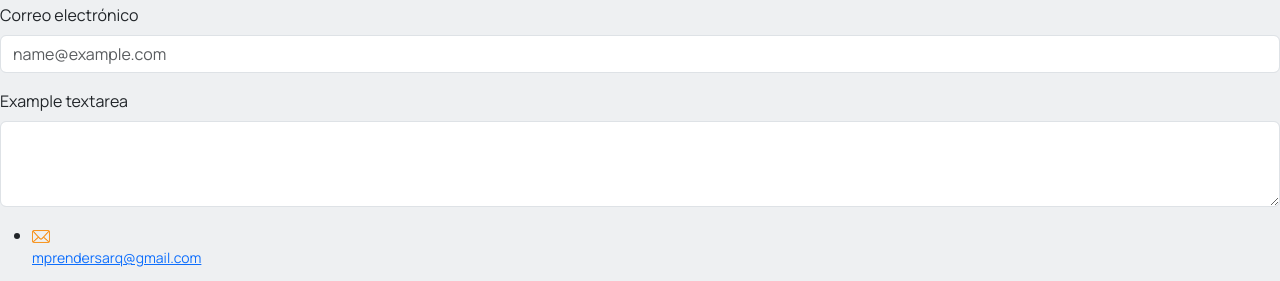
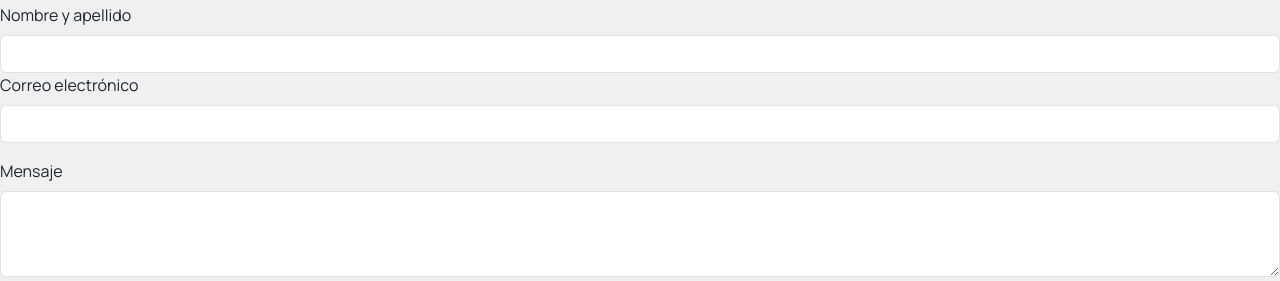
Before and after one commit to SashaMurad/MP-RENDERS, a plain HTML site: page pages/contacto.html in a window 1280 px wide. Shown: the part 272-553 px from the top of the page. Drawn offline with nearby package versions, Linux system fonts and the light colour scheme; files whose address does not match are found by name.

```diff
--- a/pages/contacto.html
+++ b/pages/contacto.html
@@ -61,11 +61,17 @@
             </section> -->
 
             <div class="mb-3">
-                <label for="exampleFormControlInput1" class="form-label">Correo electrónico</label>
-                <input type="email" class="form-control" id="exampleFormControlInput1" placeholder="name@example.com">
+                <div class="form-nombre-apellido">
+                    <label for="exampleFormControlInput1" class="form-label">Nombre y apellido</label>
+                    <input type="email" class="form-control" id="exampleFormControlInput1">
+                </div>
+                <div class="form-correo">
+                    <label for="exampleFormControlInput1" class="form-label">Correo electrónico</label>
+                     <input type="email" class="form-control" id="exampleFormControlInput1">
+                </div>
               </div>
               <div class="mb-3">
-                <label for="exampleFormControlTextarea1" class="form-label">Example textarea</label>
+                <label for="exampleFormControlTextarea1" class="form-label">Mensaje</label>
                 <textarea class="form-control" id="exampleFormControlTextarea1" rows="3"></textarea>
               </div>
 
```
